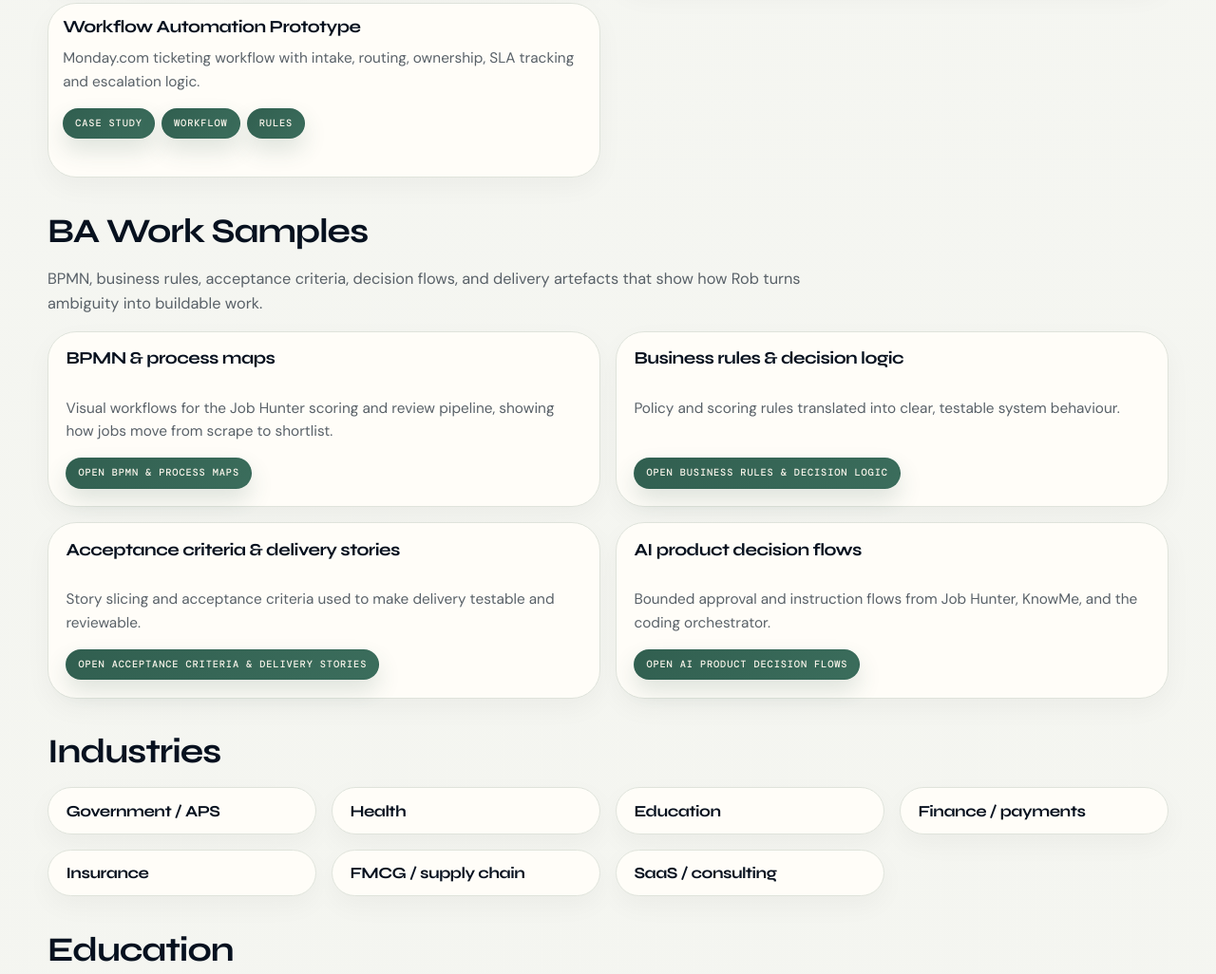
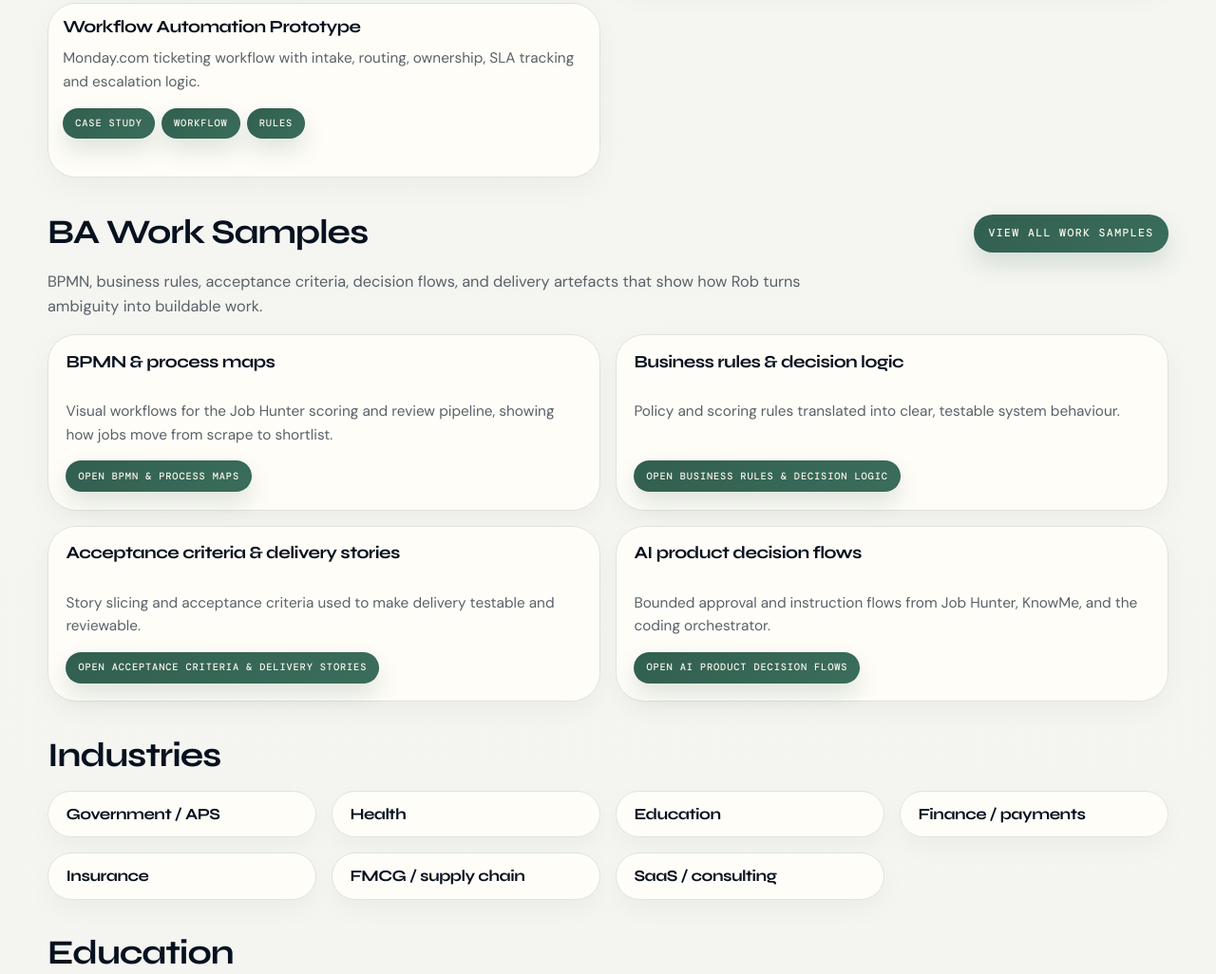
Before and after one commit to robvoto/personal-brand, a website: page index.html in a window 1280 px wide. Shown: the part 2578-3604 px from the top of the page at 95% size. Drawn offline with nearby package versions, Linux system fonts and the light colour scheme.

Commit message:
Add work sample navigation coverage

```diff
--- a/data.js
+++ b/data.js
@@ -46,6 +46,7 @@ window.PERSONAL_BRAND_DATA = {
       caseStudies: 'Case studies',
       appliedAi: 'Applied AI',
       baWorkSamples: 'BA Work Samples',
+      baWorkSamplesCta: 'View all work samples',
       industries: 'Industries',
       education: 'Education',
       contact: 'Contact',
@@ -352,6 +353,7 @@ window.PERSONAL_BRAND_DATA = {
     detailNavigation: [
       { label: 'Home', href: '../index.html#home' },
       { label: 'BA Work Samples', href: '../work-samples.html' },
+      { label: 'Applied AI', href: '../index.html#work' },
     ],
     overview: {
       title: 'BA Work Samples | Rob Voto',
--- a/render.js
+++ b/render.js
@@ -37,6 +37,12 @@
     </div>
   `;
   const renderSectionHead = (title) => `<h2>${escapeHtml(title)}</h2>`;
+  const renderSectionHeadWithLink = (title, link) => `
+    <div class="section-head-row">
+      <h2>${escapeHtml(title)}</h2>
+      <a class="chip-link action-pill" href="${escapeHtml(link.href)}">${escapeHtml(link.label)}</a>
+    </div>
+  `;
   const renderHeroVideoCard = (video) => `
     <div class="hero-video-preview">
       <div class="hero-video-thumb" aria-hidden="true">
@@ -333,7 +339,13 @@
   renderSection('[data-render="section-toolkit"]', renderSectionHead(data.copy.sections.toolkit));
   renderSection('[data-render="section-case-studies"]', renderSectionHead(data.copy.sections.caseStudies));
   renderSection('[data-render="section-applied-ai"]', renderSectionHead(data.copy.sections.appliedAi));
-  renderSection('[data-render="section-ba-work-samples"]', renderSectionHead(data.copy.sections.baWorkSamples));
+  renderSection(
+    '[data-render="section-ba-work-samples"]',
+    renderSectionHeadWithLink(data.copy.sections.baWorkSamples, {
+      href: 'work-samples.html',
+      label: data.copy.sections.baWorkSamplesCta,
+    })
+  );
   renderSection('[data-render="section-industries"]', renderSectionHead(data.copy.sections.industries));
   renderSection('[data-render="section-education"]', renderSectionHead(data.copy.sections.education));
   renderSection('[data-render="section-contact"]', renderSectionHead(data.copy.sections.contact));
--- a/styles.css
+++ b/styles.css
@@ -336,6 +336,13 @@
     }
     .section-head {
       margin-bottom: 1.15rem;
+    }
+    .section-head-row {
+      display: flex;
+      align-items: center;
+      justify-content: space-between;
+      gap: 0.9rem;
+      flex-wrap: wrap;
     }
     h2 {
       font-size: clamp(1.55rem, 3vw, 2.25rem);
```
Also changed, not shown: tests/work-samples.spec.js (+3 -0 lines).
